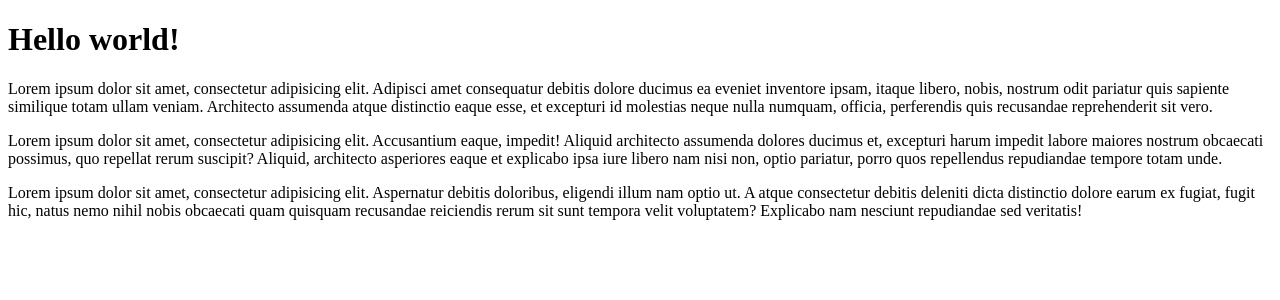
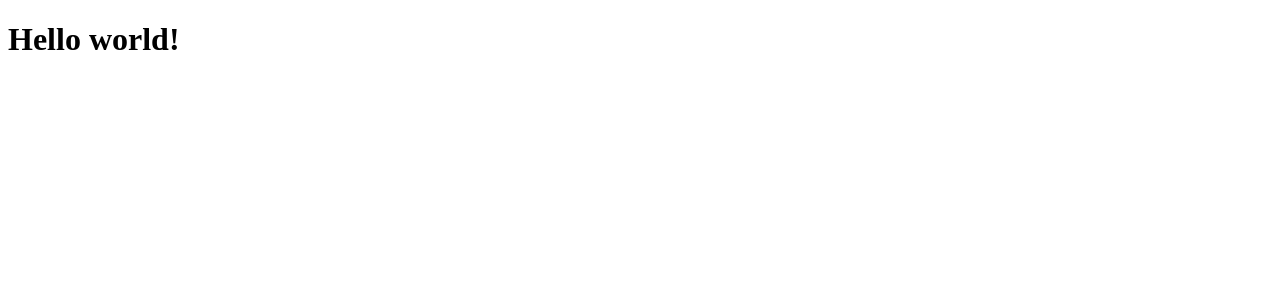
Before and after one commit to MarianneKaiu/gitBasics, an Angular app: page / in a window 1280 px wide. Shown: the top 300 px of the page. Built offline with nearby package versions, Linux system fonts and the light colour scheme.

Commit message:
doc clean

```diff
--- a/src/app/app.component.ts
+++ b/src/app/app.component.ts
@@ -2,10 +2,7 @@ import { Component } from '@angular/core';
 
 @Component({
   selector: 'app-root',
-  template: `<h1>Hello world!</h1>
-  <p>Lorem ipsum dolor sit amet, consectetur adipisicing elit. Adipisci amet consequatur debitis dolore ducimus ea eveniet inventore ipsam, itaque libero, nobis, nostrum odit pariatur quis sapiente similique totam ullam veniam. Architecto assumenda atque distinctio eaque esse, et excepturi id molestias neque nulla numquam, officia, perferendis quis recusandae reprehenderit sit vero.</p>
-  <p>Lorem ipsum dolor sit amet, consectetur adipisicing elit. Accusantium eaque, impedit! Aliquid architecto assumenda dolores ducimus et, excepturi harum impedit labore maiores nostrum obcaecati possimus, quo repellat rerum suscipit? Aliquid, architecto asperiores eaque et explicabo ipsa iure libero nam nisi non, optio pariatur, porro quos repellendus repudiandae tempore totam unde.</p>
-  <p>Lorem ipsum dolor sit amet, consectetur adipisicing elit. Aspernatur debitis doloribus, eligendi illum nam optio ut. A atque consectetur debitis deleniti dicta distinctio dolore earum ex fugiat, fugit hic, natus nemo nihil nobis obcaecati quam quisquam recusandae reiciendis rerum sit sunt tempora velit voluptatem? Explicabo nam nesciunt repudiandae sed veritatis!</p>`,
+  template: `<h1>Hello world!</h1>`,
   styleUrls: ['./app.component.css']
 })
 export class AppComponent {
```
